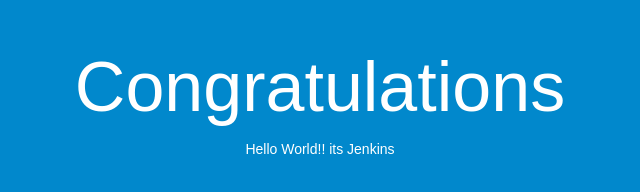
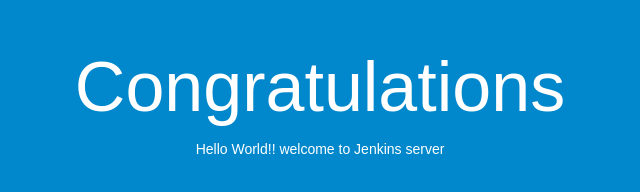
Before and after one commit to supssaha/MyNodeJsAWSApp, a plain HTML site: page index.html in a window 1280 px wide. Shown: the whole page, without its empty margins (320-960 px from the left). Drawn offline with Linux system fonts and the light colour scheme.

Commit message:
Update index.html

```diff
--- a/index.html
+++ b/index.html
@@ -28,7 +28,7 @@
   <div align="center">
     <h1>Congratulations</h1>
 
-    <p>Hello World!! its Jenkins</p>
+    <p>Hello World!! welcome to  Jenkins server</p>
   </div>
 </body>
 </html>
```
